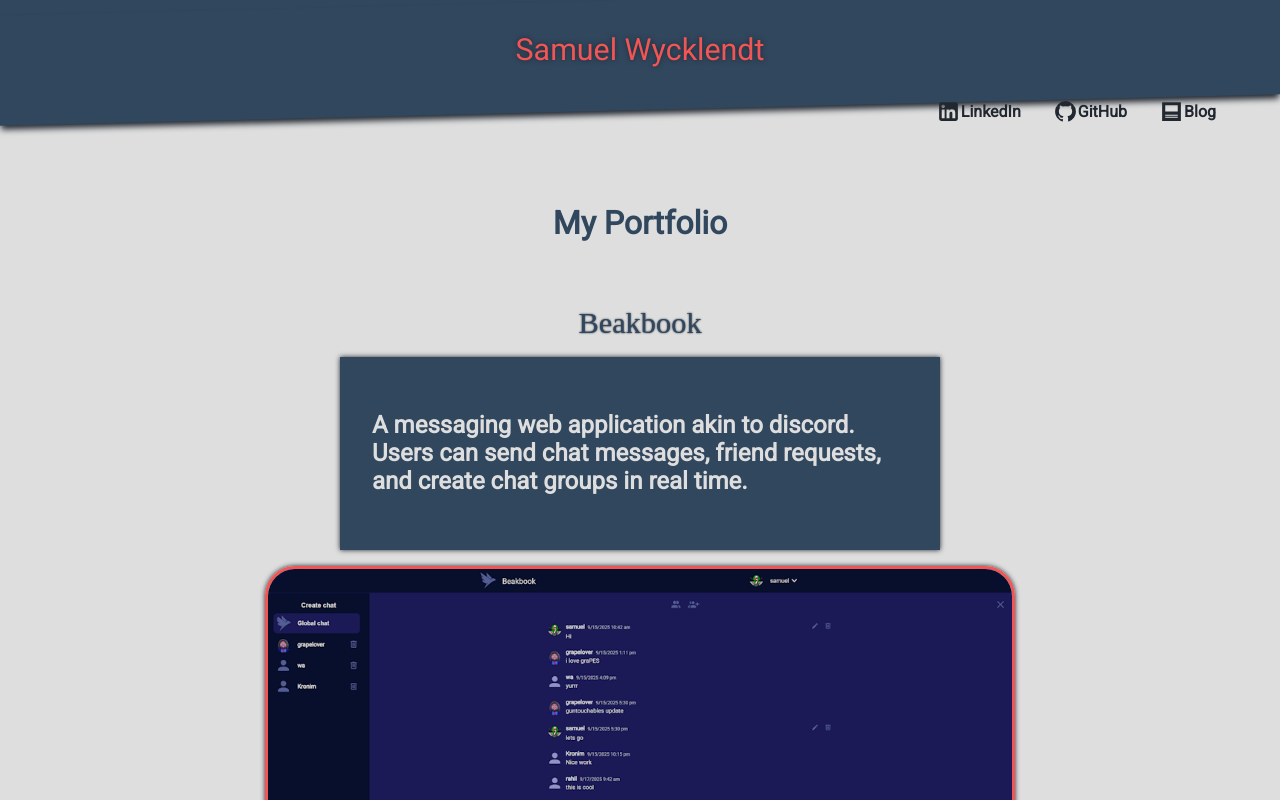
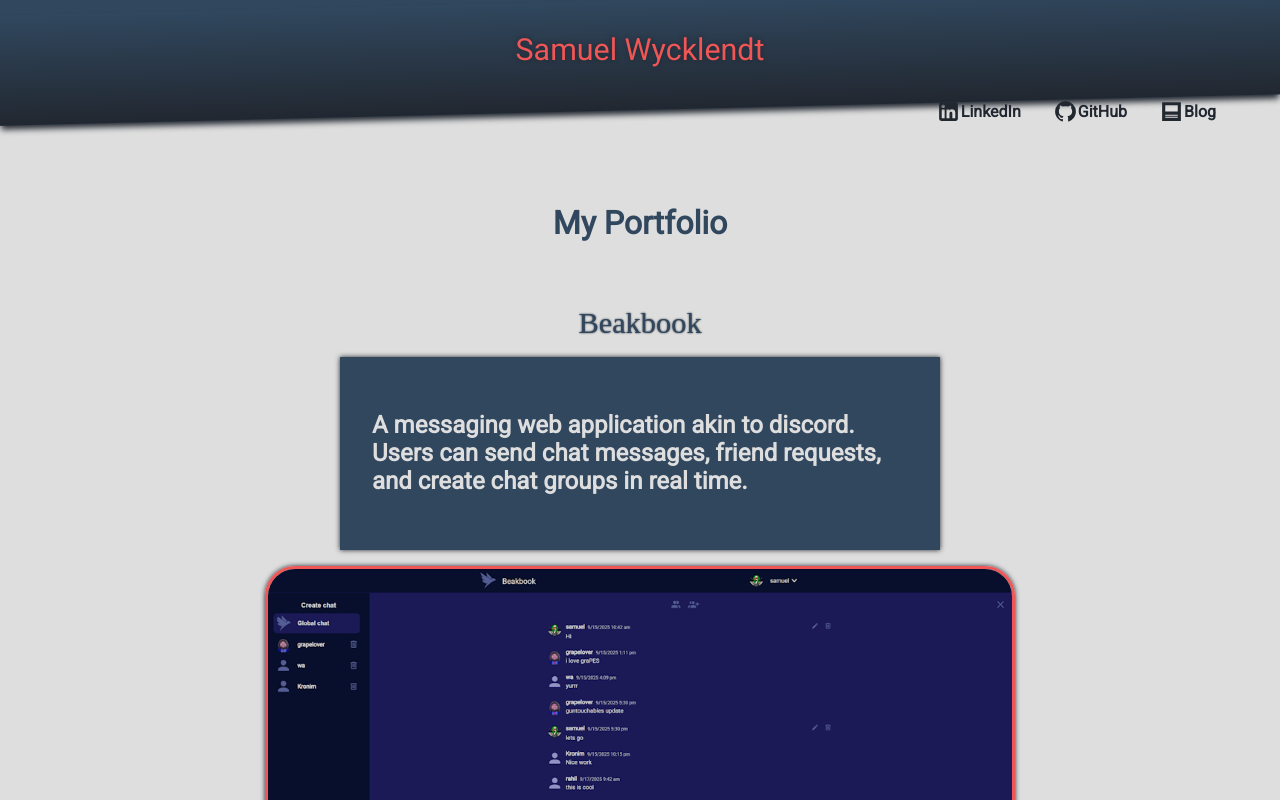
Before and after one commit to SamuelWyck/personal-website, a React (Vite) app: page / in a window 1280 px wide. Shown: the top 800 px of the page. Built offline with nearby package versions, Linux system fonts and the light colour scheme; a web font is replaced by a local one.

Commit message:
Remove background color and add gradient to header backing

```diff
--- a/src/styles/header.css
+++ b/src/styles/header.css
@@ -7,7 +7,7 @@ header {
     padding: 2rem 1rem 1rem 1rem;
     gap: 2rem;
     z-index: 2;
-    background-color: var(--light-accent-color);
+    /* background-color: var(--light-accent-color); */
 }
 
 .header-backing {
@@ -17,7 +17,7 @@ header {
     width: 100%;
     height: 110px;
     background-color: var(--primary-color);
-    /* background-image: linear-gradient(var(--primary-color), var(--dark-accent-color)); */
+    background-image: linear-gradient(var(--primary-color), var(--dark-accent-color));
     transform: skewY(-1.4deg);
     box-shadow: 0px 5px 6px -1px var(--dark-accent-color);
 }
```
